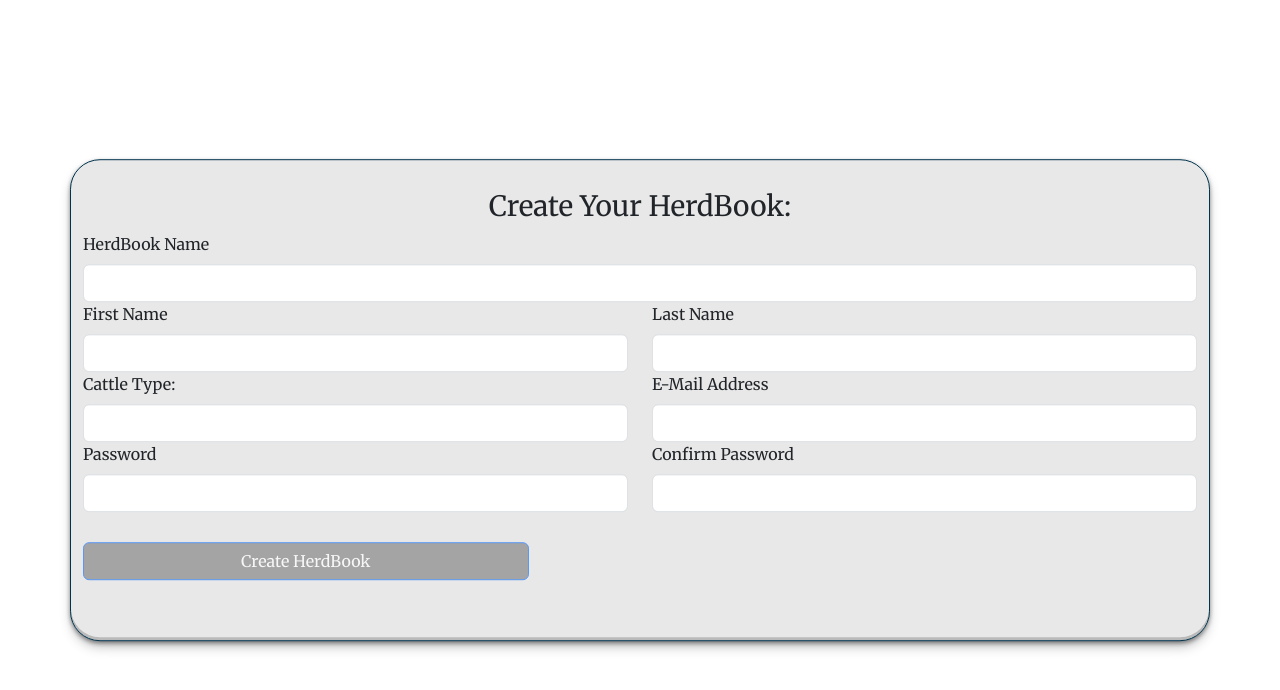
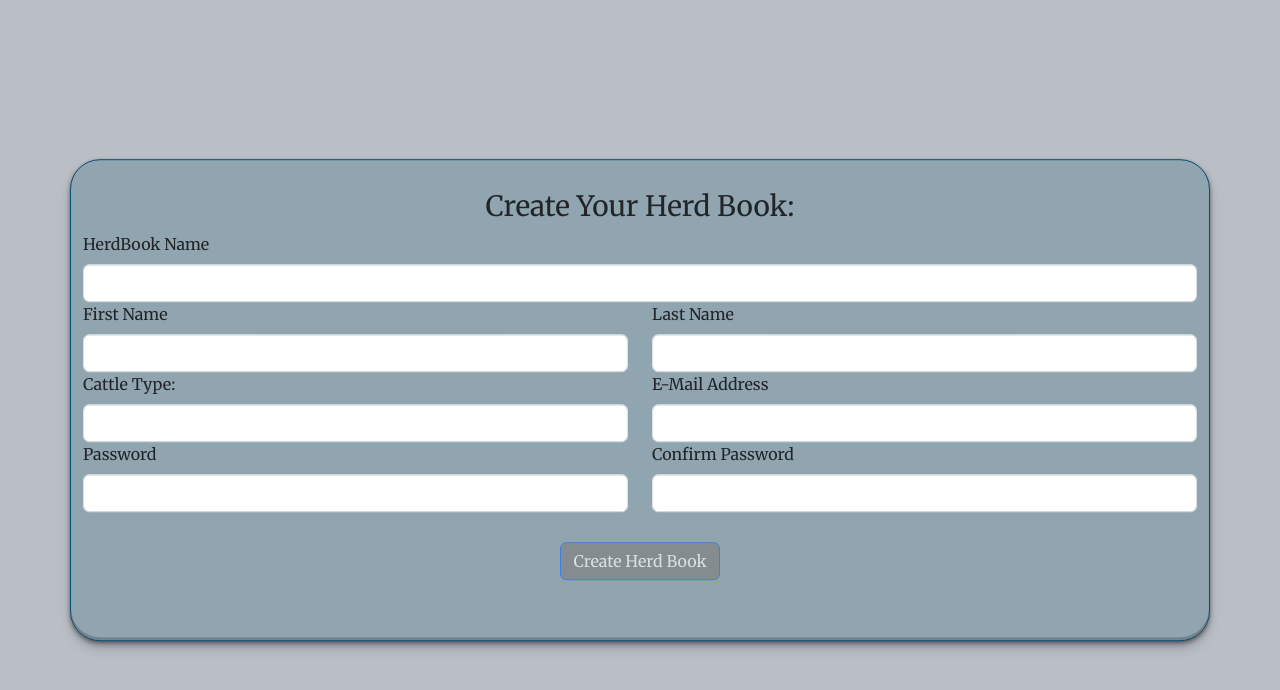
Before and after one commit to jb737/The-HerdBook, a React (Vite) app: page / in a window 1280 px wide. Shown: the top 690 px of the page. Built offline with nearby package versions, Linux system fonts and the light colour scheme.

Commit message:
finish validation, style sign up form

```diff
--- a/src/index.css
+++ b/src/index.css
@@ -1,9 +1,9 @@
 @import url('https://fonts.googleapis.com/css2?family=Merriweather:ital,wght@0,300;0,400;0,700;0,900;1,300;1,400;1,700;1,900&display=swap');
 
 :root {
-    --primary-color-light:#5588a3;
-    --primary-color-dark:#00334e;
-    --secondary-color-light: #e8e8e8;
+    --primary-color-light:#91a5b0;
+    --primary-color-dark:#064d74;
+    --secondary-color-light: #babec5;
     --secondary-color-dark:#145374;
 }
 
@@ -22,8 +22,8 @@
     font-style: normal;
 }
 
-body{
-    background-color: var(--primary-color-light);
+body {
+    background-color: var(--secondary-color-light)!important;
 }
 
 .center {
@@ -34,7 +34,15 @@ body{
 }
 
 .btn.btn-primary {
-    background-color: #00334e;
+    background-color: var(--secondary-color-dark);
+
+    box-shadow: rgba(0, 0, 0, 0.4) 0px 2px 4px,
+                rgba(0, 0, 0, 0.3) 0px 7px 13px -3px,
+                rgba(0, 0, 0, 0.2) 0px -3px 0px inset;
+}
+
+.btn.btn-primary:hover {
+    background-color: var(--primary-color-dark);
 
     box-shadow: rgba(0, 0, 0, 0.4) 0px 2px 4px,
                 rgba(0, 0, 0, 0.3) 0px 7px 13px -3px,
--- a/src/pages/CreateHerdBook/CreateHerdBook.module.css
+++ b/src/pages/CreateHerdBook/CreateHerdBook.module.css
@@ -4,7 +4,7 @@
     border: 1px solid var(--primary-color-dark);
     padding: 30px;
     border-radius: 30px;
-    background-color: var(--secondary-color-light);
+    background-color: var(--primary-color-light);
 
     box-shadow: rgba(0, 0, 0, 0.4) 0px 2px 4px,
                 rgba(0, 0, 0, 0.3) 0px 7px 13px -3px,
@@ -15,10 +15,14 @@
     text-align: center;
 }
 
-.submit_btn {
-    margin: 30px auto 30px auto;
-    width: 40%;
+.submit_btn_container {
+    display: flex;
+    justify-content: center;
+    align-items: center;
+    margin: 30px auto;
 }
+
+
 
 .error_message {
     color: red;
--- a/src/pages/CreateHerdBook/CreateHerdBook.tsx
+++ b/src/pages/CreateHerdBook/CreateHerdBook.tsx
@@ -32,13 +32,6 @@ const CreateHerdBook = (): JSX.Element => {
             return;
         }
 
-
-
-        if (password !== confirmPassword) {
-            alert("Passwords Do Not Match");
-            return;
-        }
-
         alert (JSON.stringify({
             herdBookName,
             firstName,
@@ -56,9 +49,10 @@ const CreateHerdBook = (): JSX.Element => {
     return (
         <Container className = {classes.container + " center"}>
             <Row className = {classes.title}>
-                <h3>Create Your HerdBook:</h3>
+                <h3>Create Your Herd Book:</h3>
             </Row>
             <Form  noValidate validated={validated} onSubmit={onSubmitHandler}>
+            <fieldset>
             <Row>
                 <Col>
                 <CreateHerdBookFormInput
@@ -67,10 +61,12 @@ const CreateHerdBook = (): JSX.Element => {
                     title = "HerdBook Name"
                     value = {herdBookName}
                     onChange={(e) => setHerdBookName(e.target.value.trim())}
-                    errorMessage = "Please Provide a HerdBook Name"
+                    errorMessage = "Please Provide a Herd Book Name"
                     />
                 </Col>
             </Row>
+            </fieldset>
+            <fieldset>
             <Row>
             <Col>
                 <CreateHerdBookFormInput
@@ -93,6 +89,8 @@ const CreateHerdBook = (): JSX.Element => {
                     />
             </Col>
             </Row>
+            </fieldset>
+            <fieldset>
             <Row>
             <Col>
                 <Form.Label htmlFor = "cattleType">Cattle Type:</Form.Label>
@@ -124,6 +122,8 @@ const CreateHerdBook = (): JSX.Element => {
                     />
             </Col>
         </Row>
+        </fieldset>
+        <fieldset>
         <Row>
             <Col>
                 <CreateHerdBookFormInput
@@ -131,7 +131,7 @@ const CreateHerdBook = (): JSX.Element => {
                     required
                     title = "Password"
                     value = {password}
-                    onChange={(e) => setPassword(e.target.value.trim())}
+                    onChange = {(e) => setPassword(e.target.value.trim())}
                     errorMessage = "Please provide a unique Password for your HerdBook"
                     />
             </Col>
@@ -146,14 +146,34 @@ const CreateHerdBook = (): JSX.Element => {
                     />
             </Col>
             </Row>
-
-            {password !== confirmPassword &&<Row className = {classes.error_message}>Passwords Do Not Match!</Row>}
-
-            <Button disabled = {password !== confirmPassword || !herdBookName || !firstName || !lastName || !cattleType || !email} className = {classes.submit_btn} type = "submit">Create HerdBook</Button>
-
+                {password !== confirmPassword &&<Row className = {classes.error_message}>Passwords Do Not Match!</Row>}
+                </fieldset>
+                <div className = {classes.submit_btn_container}>
+          <Button
+                disabled = {
+                    password !== confirmPassword ||
+                    !herdBookName ||
+                    !firstName ||
+                    !lastName ||
+                    !cattleType ||
+                    !email
+                    }
+                className = {classes.submit_btn}
+                type = "submit">Create Herd Book</Button>
+                </div>
             </Form>
         </Container>
     );
 };
 
 export default CreateHerdBook;
+
+
+
+{/*<Button  className = {classes.submit_btn}
+                    type = "submit"
+                disabled = {
+                    password !== confirmPassword || !herdBookName || !firstName || !lastName || !cattleType || !email
+                    }
+                   >Create HerdBook
+            </Button>*/}
```
Also changed, not shown: src/components/CreateHerdBookFormInput/CreateHerdBookFormInput.tsx (+12 -2 lines), src/main.tsx (+5 -5 lines).
